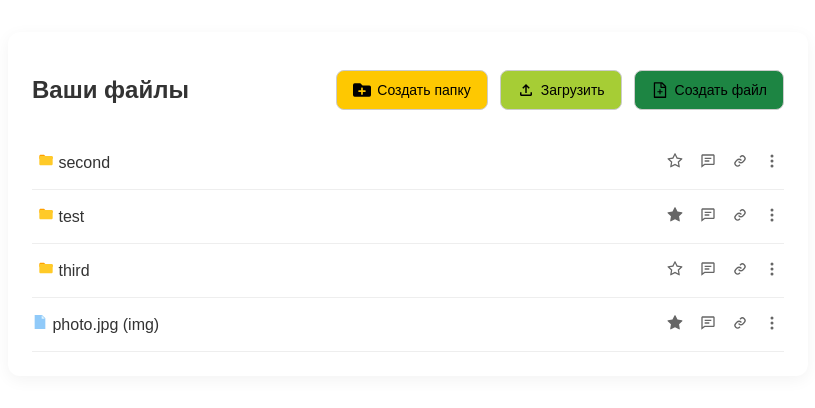
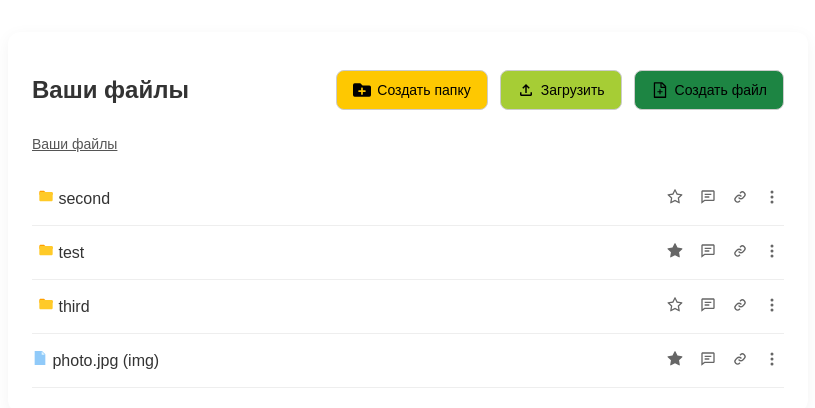
Before and after one commit to SoFunnyHah/RSHB_interview, a React (Create React App) app: page /folder/1 in a window 1280 px wide. Shown: the top 408 px of the page, without its empty margins (232-1047 px from the left). Built offline with nearby package versions, Linux system fonts and the light colour scheme.

Commit message:
[master] Added Breadcrumbs + css

```diff
--- /dev/null
+++ b/src/components/Breadcrumbs.tsx
@@ -0,0 +1,54 @@
+import React from 'react'
+import { useNavigate } from 'react-router-dom'
+import { useCurrrentFolderId } from '../hooks/folderId'
+import { useAppStore } from '../store/useAppStore'
+import styles from '../styles/Breadcrumbs.module.css'
+import { Item } from '../types/Item'
+
+
+const Breadcrumbs: React.FC = () => {
+
+  const navigate = useNavigate()
+
+  const currentId = useCurrrentFolderId()
+  const store = useAppStore()
+  const currentItem = store.getItemById(currentId)
+
+  const buildBreadcrumbs = () => {
+    const path = []
+    let node: Item | undefined = currentItem
+    while (node) {
+      path.unshift(node)
+      node = store.getItemById(node.parentId!)
+    }
+    return path
+  }
+
+  const breadcrumbs = buildBreadcrumbs()
+
+return (
+    <div className={styles.breadcrumbs}>
+        {breadcrumbs.map((item, idx) => {
+            const isLast = idx === breadcrumbs.length - 1
+            return (
+            <span key={item.id}>
+                {isLast ? (
+                <span className={styles.breadcrumbActive}>{item.name}</span>
+                ) : (
+                <button
+                    className={styles.breadcrumb}
+                    onClick={() => {
+                    navigate(`/folder/${item.id}`)
+                    }}
+                >
+                    {item.name}
+                </button>
+                )}
+                {idx < breadcrumbs.length - 1 && <span className={styles.separator}> / </span>}
+            </span>
+            )
+        })}
+    </div>
+)}
+
+export default Breadcrumbs
--- a/src/pages/FileExplorer.tsx
+++ b/src/pages/FileExplorer.tsx
@@ -7,6 +7,7 @@ import styles from '../styles/FileExplorer.module.css'
 import FileToolBar from '../components/FileToolBar'
 import { useNavigate } from 'react-router-dom'
 import { FaLongArrowAltUp } from "react-icons/fa";
+import Breadcrumbs from '../components/Breadcrumbs'
 
 const FileExplorer: React.FC = () => {
   const store = useAppStore()
@@ -28,7 +29,6 @@ const FileExplorer: React.FC = () => {
     </div>
   )
   }
-
   return (
     <div className={styles.container}>
       <div className={styles.header}>
@@ -47,6 +47,7 @@ const FileExplorer: React.FC = () => {
         </div>
         <FileToolBar />
       </div>
+      <Breadcrumbs />
     {items.length === 0 ? (
         null
     ) : (
--- /dev/null
+++ b/src/styles/Breadcrumbs.module.css
@@ -0,0 +1,34 @@
+.breadcrumbs {
+  font-size: 14px;
+  color: #888;
+  margin-bottom: 20px;
+  display: flex;
+  flex-wrap: wrap;
+  align-items: center;
+}
+
+.breadcrumb {
+  background: none;
+  border: none;
+  color: #888;
+  cursor: pointer;
+  font-size: 14px;
+  padding: 0;
+  text-decoration: none;
+}
+
+.breadcrumb:hover {
+  text-decoration: underline;
+}
+
+.breadcrumbActive {
+  font-weight: 500;
+  color: #555;
+  text-decoration: underline;
+  cursor: default;
+}
+
+.separator {
+  margin: 0 6px;
+  color: #999;
+}
```
